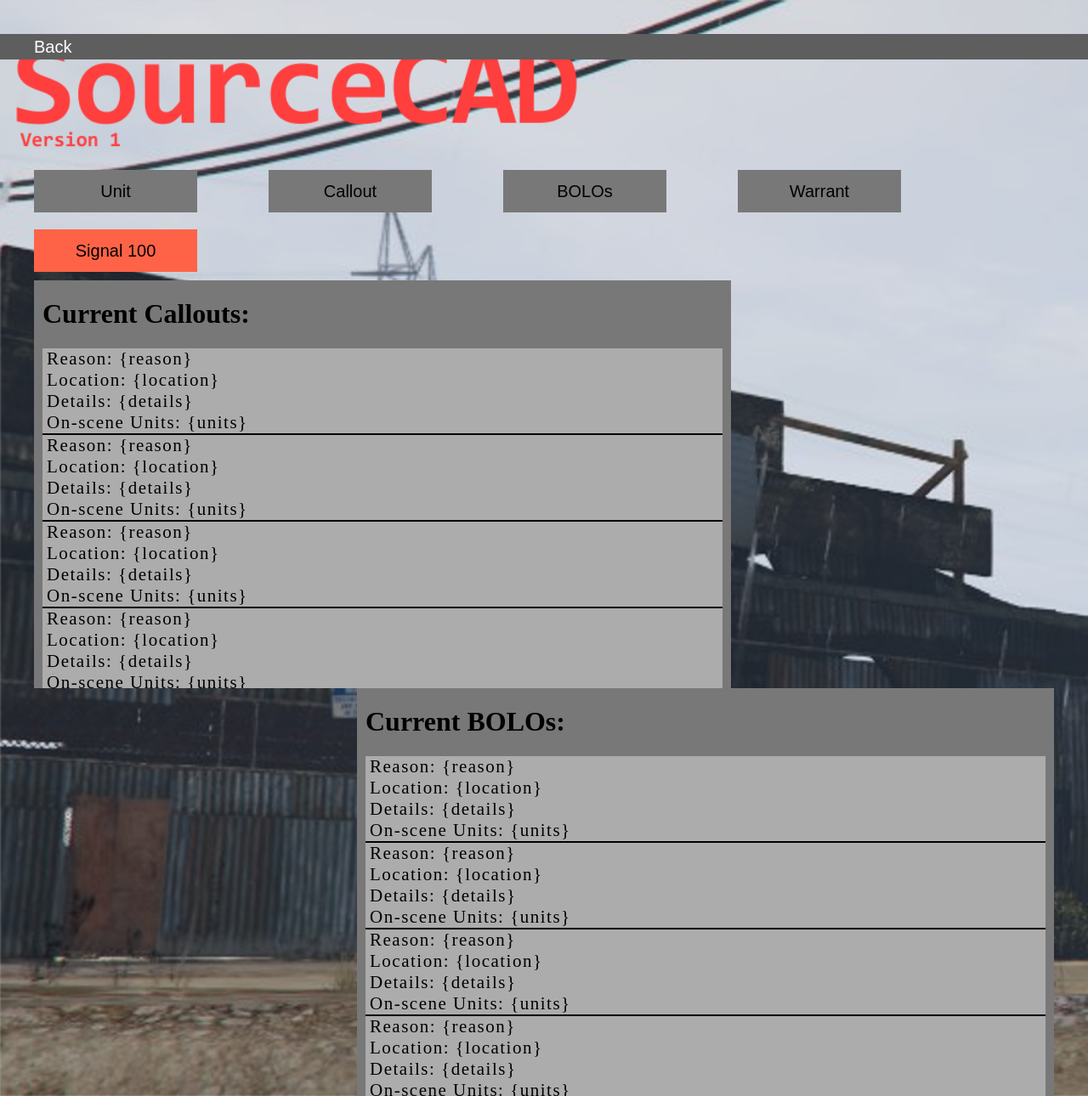
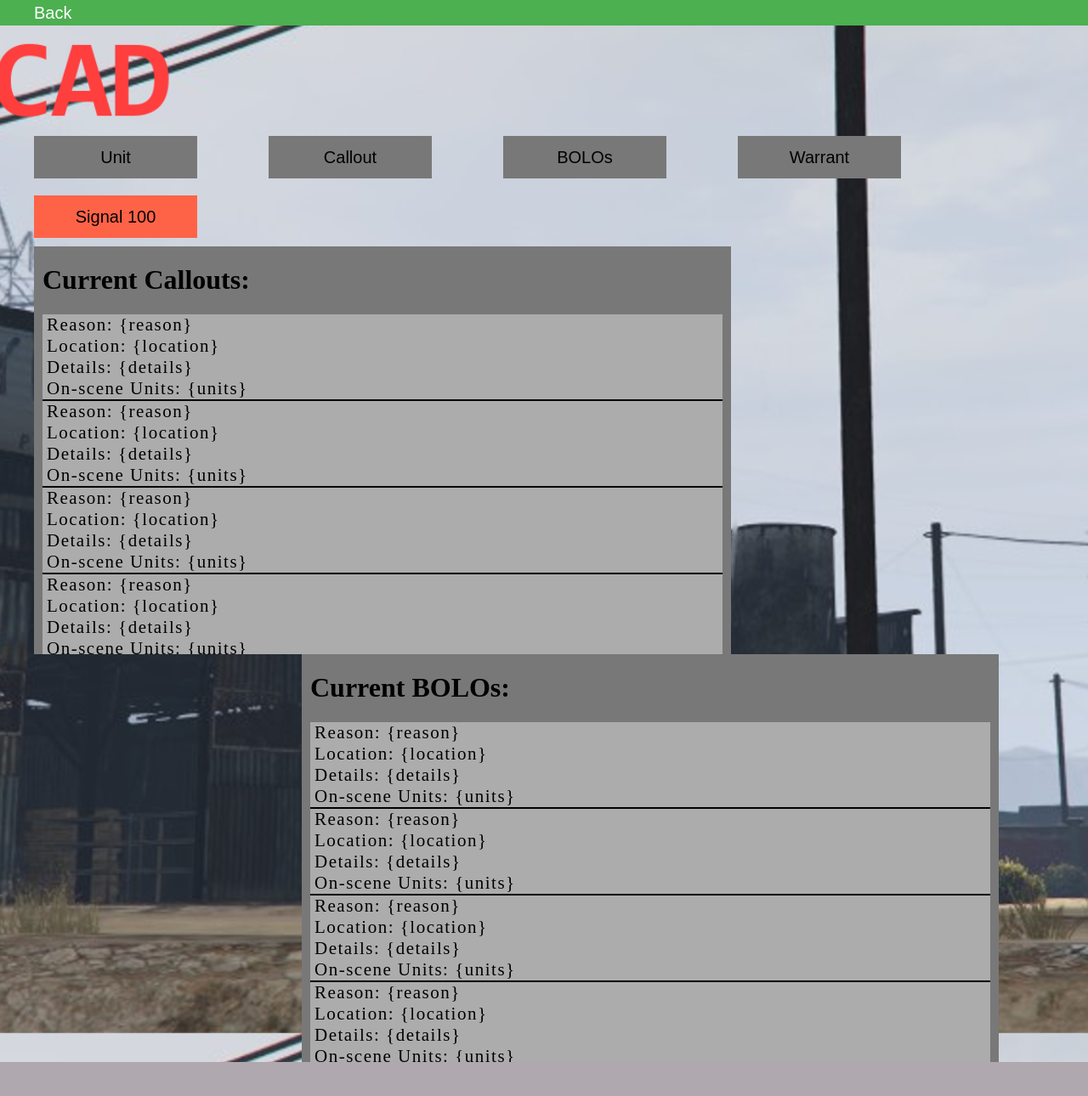
Before and after one commit to Aareon/SourceCAD, a Flask app: template templates/dispatch.html in a window 1280 px wide. Shown: the whole page at 85% size. After the commit the page ends 1250 px from the top, so only its background shows below. Run offline with Flask 2, Linux system fonts and the light colour scheme; the template is opened without the code that fills it, so the values that code supplies are empty.

Commit message:
Update style.css

```diff
--- a/static/styles/style.css
+++ b/static/styles/style.css
@@ -1,25 +1,22 @@
 @font-face {
   font-family: "pricedown";
-  src: url("../fonts/pricedown.eot");
-  src:
-  url("../fonts/pricedown.woff") format("woff"),
-  url("../fonts/pricedown.otf") format("opentype"),
-  url("../fonts/pricedown.svg#filename") format("svg");
+  src: url("fonts/pricedown.eot");
+  src: url("fonts/pricedown.woff") format("woff"), url("fonts/pricedown.otf") format("opentype"), url("fonts/pricedown.svg#filename") format("svg");
 }
 
 @font-face {
   font-family: "Aileron";
-  src: url("../fonts/Aileron-Black.eot");
-  src:
-  url("../fonts/Aileron-Black.woff") format("woff"),
-  url("../fonts/Aileron-Black.otf") format("opentype"),
-  url("../fonts/Aileron-Black.svg#filename") format("svg");
+  src: url("fonts/Aileron-Black.eot");
+  src: url("fonts/Aileron-Black.woff") format("woff"), url("fonts/Aileron-Black.otf") format("opentype"), url("fonts/Aileron-Black.svg#filename") format("svg");
 }
+
 /* all phone compatibility */
+
 @media (max-width: 480px) {
   body {
-    background-image: url("../image/background_mobile.png");
+    background-image: url("image/background_mobile.png");
     background-size: cover;
+    background-attachment: fixed;
   }
   .header_all {
     display: none;
@@ -39,12 +36,14 @@
 
 @media (min-width: 1080px) {
   body {
-    background-image: url("../image/background.png");
+    background-image: url("image/background.png");
     background-size: cover;
+    background-attachment: fixed;
   }
 }
 
 /* all */
+
 .button_back {
   width: 100%;
   height: 30px;
@@ -475,19 +471,15 @@ button:hover {
   padding-bottom: 8px;
   padding-top: 8px;
 }
+
 h4 {
   margin-bottom: 0px;
 }
-  body {
-    padding-bottom: 0px;
-    padding-left: 0px;
-    padding-right: 0px;
-    padding-top:40px;
-    margin: 0px;
-  }
+
 }
 
 /* dispatch.html */
+
 .dispatch-container {
   font-family: 'Helvetica', Arial, sans-serif;
 }
@@ -528,14 +522,14 @@ button:hover {
 .dispatch-bolos {
   width: 800px;
   float: right;
-    margin-right: 40px;
+  margin-right: 105px;
   padding-left: 10px;
   padding-right: 10px;
   margin-left: 40px;
   background-color: #787878;
 }
 
-  .dispatch-callout-current{
+.dispatch-callout-current {
   background-color: #acacac;
   border-bottom: 2px solid black;
   font-size: 21px;
```
Also changed, not shown: other parts of static/styles/style.css (+72 -41 lines). Lines whose indentation alone changed are shown as unchanged.
